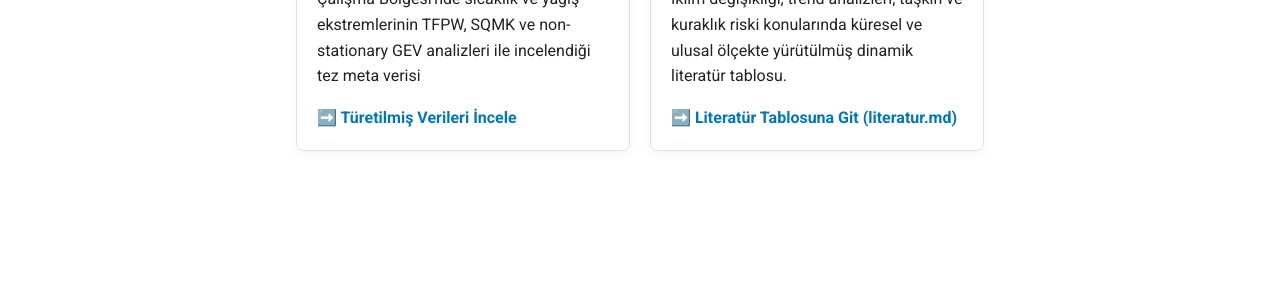
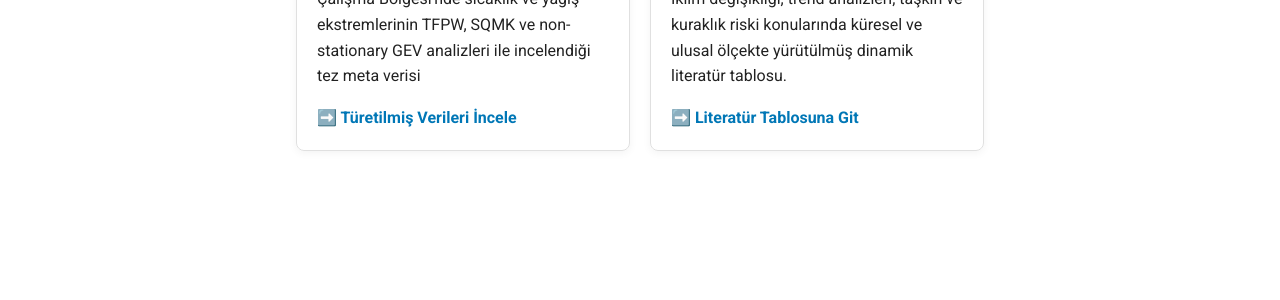
Before and after one commit to mkoztas/mkoztas.github.io, an MkDocs documentation site: the page built from docs/calismalar.md, in a window 1280 px wide. Shown: the part 538-838 px from the top of the page. Built offline with MkDocs 1.6.1 and Material for MkDocs 9.7.7, drawn with Linux system fonts in a browser that asks for light colours.

Commit message:
Update calismalar.md

```diff
--- a/docs/calismalar.md
+++ b/docs/calismalar.md
@@ -17,7 +17,7 @@
   <div style="border: 1px solid #e0e0e0; border-radius: 8px; padding: 20px; box-shadow: 0 2px 8px rgba(0,0,0,0.05);">
     <h3>📖 Literatür Özeti</h3>
     <p>İklim değişikliği, trend analizleri, taşkın ve kuraklık riski konularında küresel ve ulusal ölçekte yürütülmüş dinamik literatür tablosu.</p>
-    <a href="literatur.md" style="font-weight: bold; color: #0077B6;">➡️ Literatür Tablosuna Git (literatur.md)</a>
+    <a href="literatur.md" style="font-weight: bold; color: #0077B6;">➡️ Literatür Tablosuna Git </a>
   </div>
 
 </div>
```
